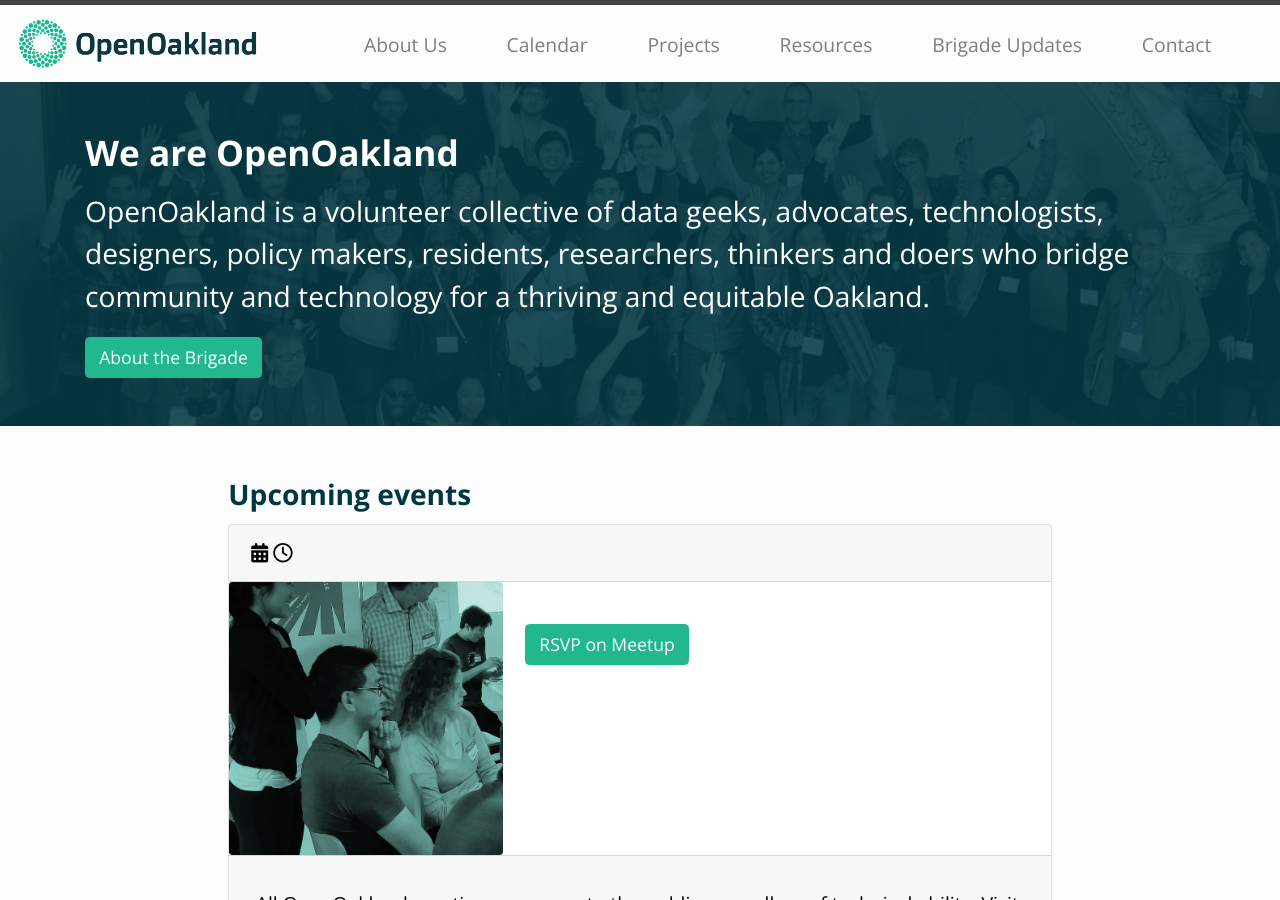
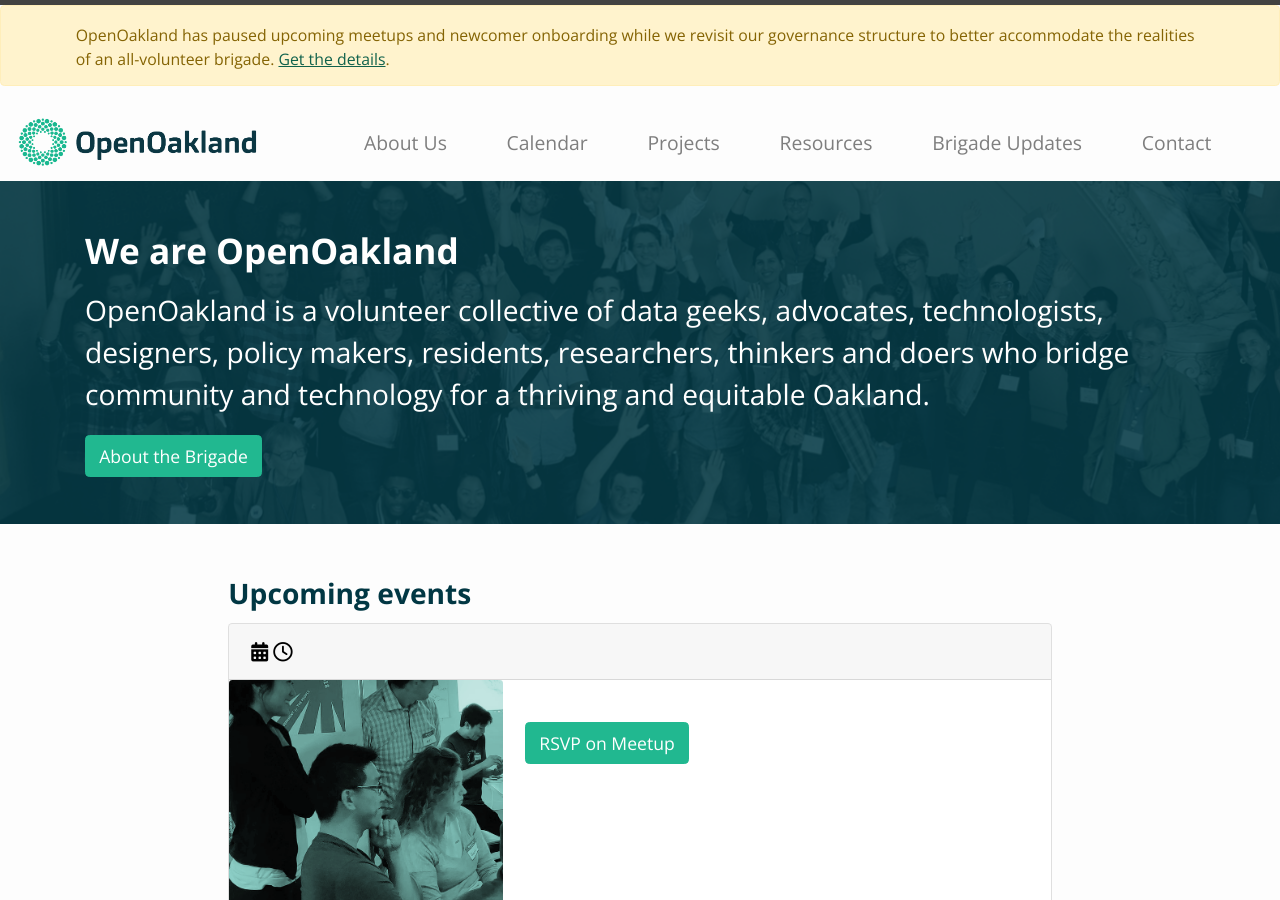
Before and after one commit to openoakland/openoakland.org, a Jekyll site: the page built from src/index.md, in a window 1280 px wide and 900 px high. Built offline with Jekyll 4.4.1, drawn with Linux system fonts in a browser that asks for light colours; nearby versions of some CDN libraries.

Commit message:
Add alert

```diff
--- a/src/_includes/header.html
+++ b/src/_includes/header.html
@@ -1,4 +1,9 @@
 <header class="site-header">
+
+<div style="background-color:alert-danger; width:100%;">
+  {% include home-sections/announcement-warning.html %}
+</div>
+
   <nav class="navbar navbar-expand-lg navbar-light ">
     {%- assign default_paths = site.data.navigation | map: "path" -%}
     {%- assign page_paths = site.header_pages | default: default_paths -%}
--- a/src/_includes/home-sections/announcement-warning.html
+++ b/src/_includes/home-sections/announcement-warning.html
@@ -1,3 +1,3 @@
 <div class="alert alert-warning" role="alert">
-  OpenOakland condemns the anti-democratic insurrection. <a href="https://openoakland.org/statement-on-capitol-insurrection/">Read our statement</a>.
+  <p style="font-size:.9rem; padding-left:3rem; padding-right:3rem; margin-top:5px; margin-bottom:0px;">OpenOakland has paused upcoming meetups and newcomer onboarding while we revisit our governance structure to better accommodate the realities of an all-volunteer brigade. <a style="font-size:.9rem;" href="/updates/mar-2022-steering-committee-update/">Get the details</a>.</p>
 </div>
--- a/src/index.md
+++ b/src/index.md
@@ -6,7 +6,6 @@
 
 
 <!--- The "Hero" section at the top of the home page is an include in the layouts/home.html file and is editable by opening the includes/home-sections/home-hero.html file. -->
-
 
 <!--- Section: Next Event -->
 {% include home-sections/home-next-event.html %}
```
